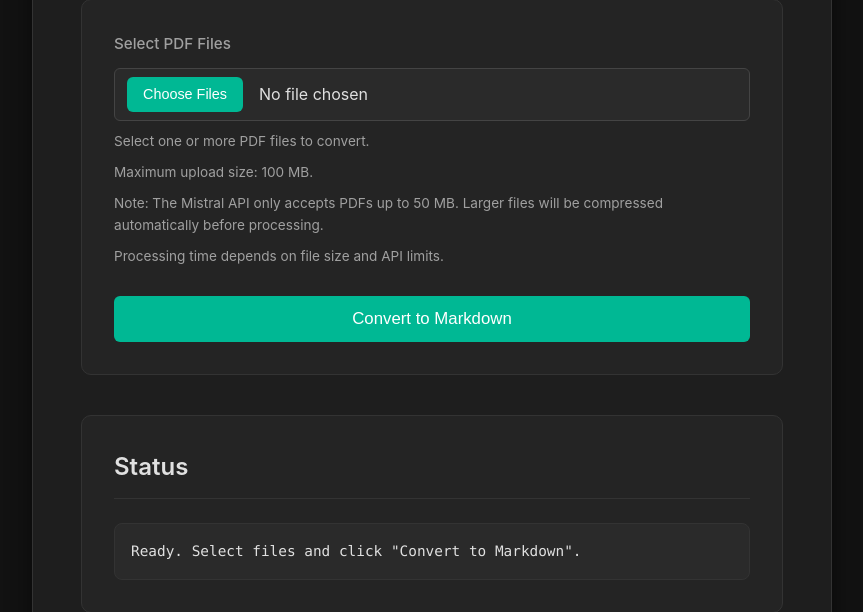
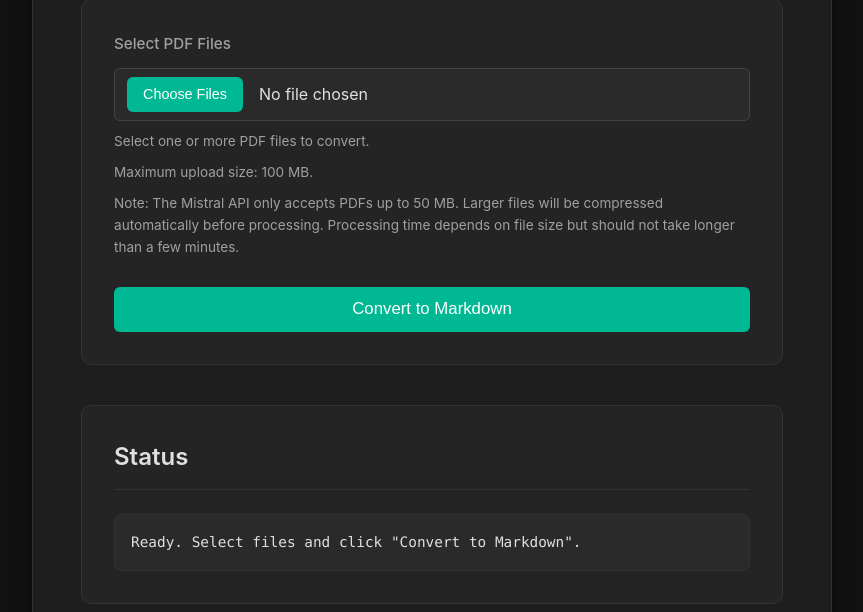
Before and after one commit to hunmac9/mistralocr, a Flask app: page / in a window 1280 px wide. Shown: the part 297-909 px from the top of the page, without its empty margins (208-1071 px from the left). Run offline with Flask 3, Linux system fonts and the light colour scheme; some libraries are stand-ins or nearby versions.

Commit message:
minor mods

```diff
--- a/templates/index.html
+++ b/templates/index.html
@@ -29,8 +29,7 @@
             <input type="file" id="pdf-files" name="pdf_files" accept=".pdf" multiple required>
             <small>Select one or more PDF files to convert.</small>
             <small>Maximum upload size: {{ max_upload_mb }} MB.</small>
-            <small>Note: The Mistral API only accepts PDFs up to {{ mistral_max_mb }} MB. Larger files will be compressed automatically before processing.</small>
-            <small>Processing time depends on file size and API limits.</small>
+            <small>Note: The Mistral API only accepts PDFs up to {{ mistral_max_mb }} MB. Larger files will be compressed automatically before processing. Processing time depends on file size but should not take longer than a few minutes.</small>
           </div>
           <button type="submit" id="submit-btn">Convert to Markdown</button>
         </form>
```
